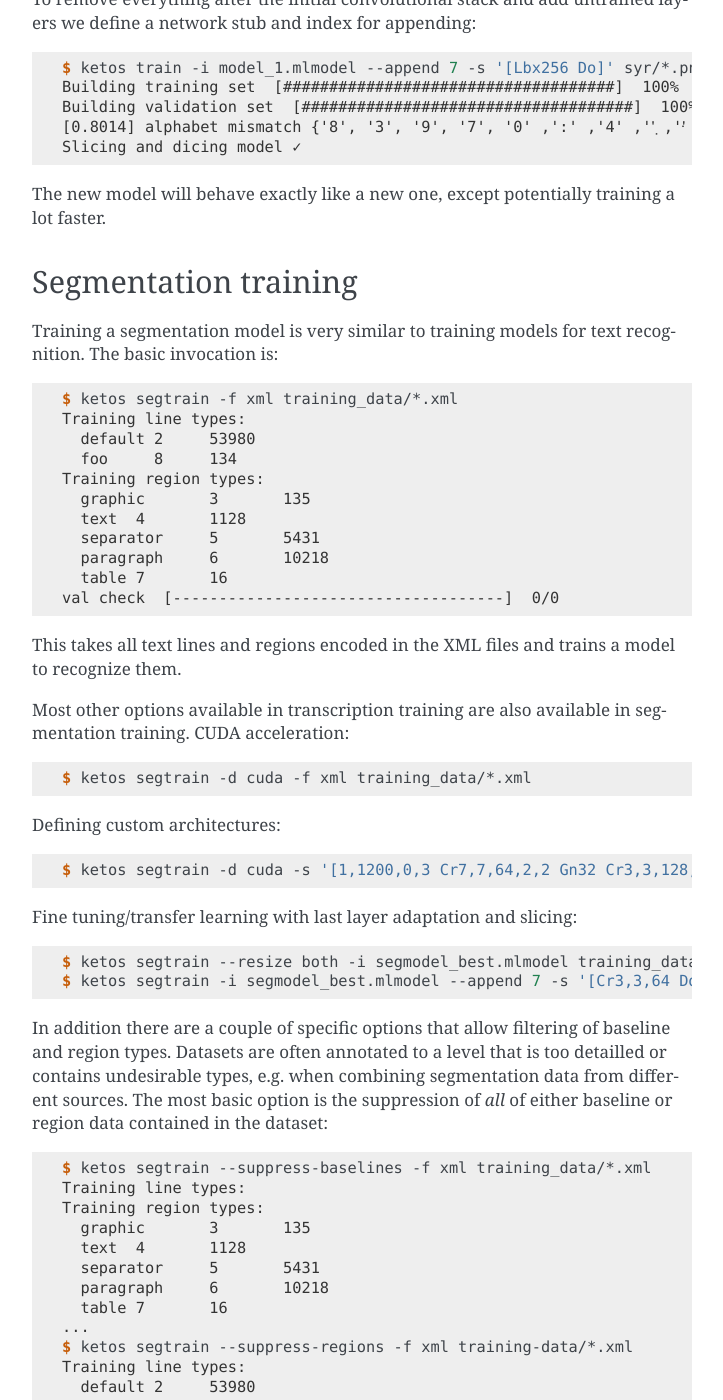
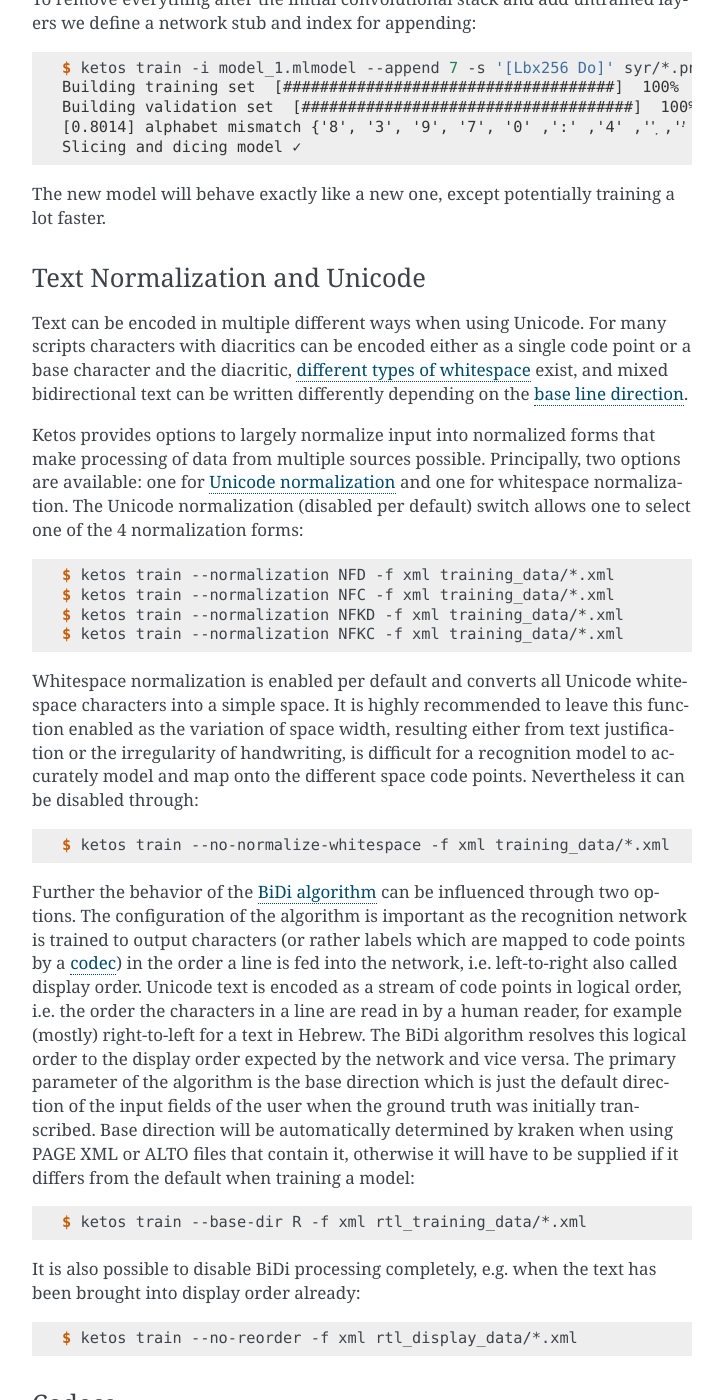
Before and after one commit to mittagessen/kraken, a Sphinx documentation site: the page built from docs/ketos.rst, in a window 1280 px wide and 1400 px high, scrolled down 7782 px. Shown: the whole window, without its empty margins (388-1111 px from the left). Built offline with Sphinx 7.4.7, drawn with Linux system fonts in a browser that asks for light colours; some of the changed text lies outside the part shown.

Commit message:
Add Unicode/whitespace normalization info to docs

```diff
--- a/docs/ketos.rst
+++ b/docs/ketos.rst
@@ -309,6 +309,80 @@
 The new model will behave exactly like a new one, except potentially training a
 lot faster.
 
+Text Normalization and Unicode
+~~~~~~~~~~~~~~~~~~~~~~~~~~~~~~
+
+.. note:
+
+   The description of the different behaviors of Unicode text below are highly
+   abbreviated. If confusion arrises it is recommended to take a look at the
+   linked documents which are more exhaustive and include visual examples.
+
+Text can be encoded in multiple different ways when using Unicode. For many
+scripts characters with diacritics can be encoded either as a single code point
+or a base character and the diacritic, `different types of whitespace
+<https://jkorpela.fi/chars/spaces.html>`_ exist, and mixed bidirectional text
+can be written differently depending on the `base line direction
+<https://www.w3.org/International/articles/inline-bidi-markup/uba-basics#context>`_.
+
+Ketos provides options to largely normalize input into normalized forms that
+make processing of data from multiple sources possible. Principally, two
+options are available: one for `Unicode normalization
+<https://unicode.org/reports/tr15/>`_ and one for whitespace normalization. The
+Unicode normalization (disabled per default) switch allows one to select one of
+the 4 normalization forms:
+
+.. code-block:: console
+
+   $ ketos train --normalization NFD -f xml training_data/*.xml
+   $ ketos train --normalization NFC -f xml training_data/*.xml
+   $ ketos train --normalization NFKD -f xml training_data/*.xml
+   $ ketos train --normalization NFKC -f xml training_data/*.xml
+
+Whitespace normalization is enabled per default and converts all Unicode
+whitespace characters into a simple space. It is highly recommended to leave
+this function enabled as the variation of space width, resulting either from
+text justification or the irregularity of handwriting, is difficult for a
+recognition model to accurately model and map onto the different space code
+points. Nevertheless it can be disabled through:
+
+.. code-block:: console
+
+   $ ketos train --no-normalize-whitespace -f xml training_data/*.xml
+
+Further the behavior of the `BiDi algorithm
+<https://unicode.org/reports/tr9/>`_ can be influenced through two options. The
+configuration of the algorithm is important as the recognition network is
+trained to output characters (or rather labels which are mapped to code points
+by a :ref:`codec <codecs>`) in the order a line is fed into the network, i.e.
+left-to-right also called display order. Unicode text is encoded as a stream of
+code points in logical order, i.e. the order the characters in a line are read
+in by a human reader, for example (mostly) right-to-left for a text in Hebrew.
+The BiDi algorithm resolves this logical order to the display order expected by
+the network and vice versa. The primary parameter of the algorithm is the base
+direction which is just the default direction of the input fields of the user
+when the ground truth was initially transcribed. Base direction will be
+automatically determined by kraken when using PAGE XML or ALTO files that
+contain it, otherwise it will have to be supplied if it differs from the
+default when training a model:
+
+.. code-block:: console
+
+   $ ketos train --base-dir R -f xml rtl_training_data/*.xml
+
+It is also possible to disable BiDi processing completely, e.g. when the text
+has been brought into display order already:
+
+.. code-block:: console
+
+   $ ketos train --no-reorder -f xml rtl_display_data/*.xml
+
+Codecs
+~~~~~~
+
+.. _codecs:
+
+
 Segmentation training
 ---------------------
 
```
